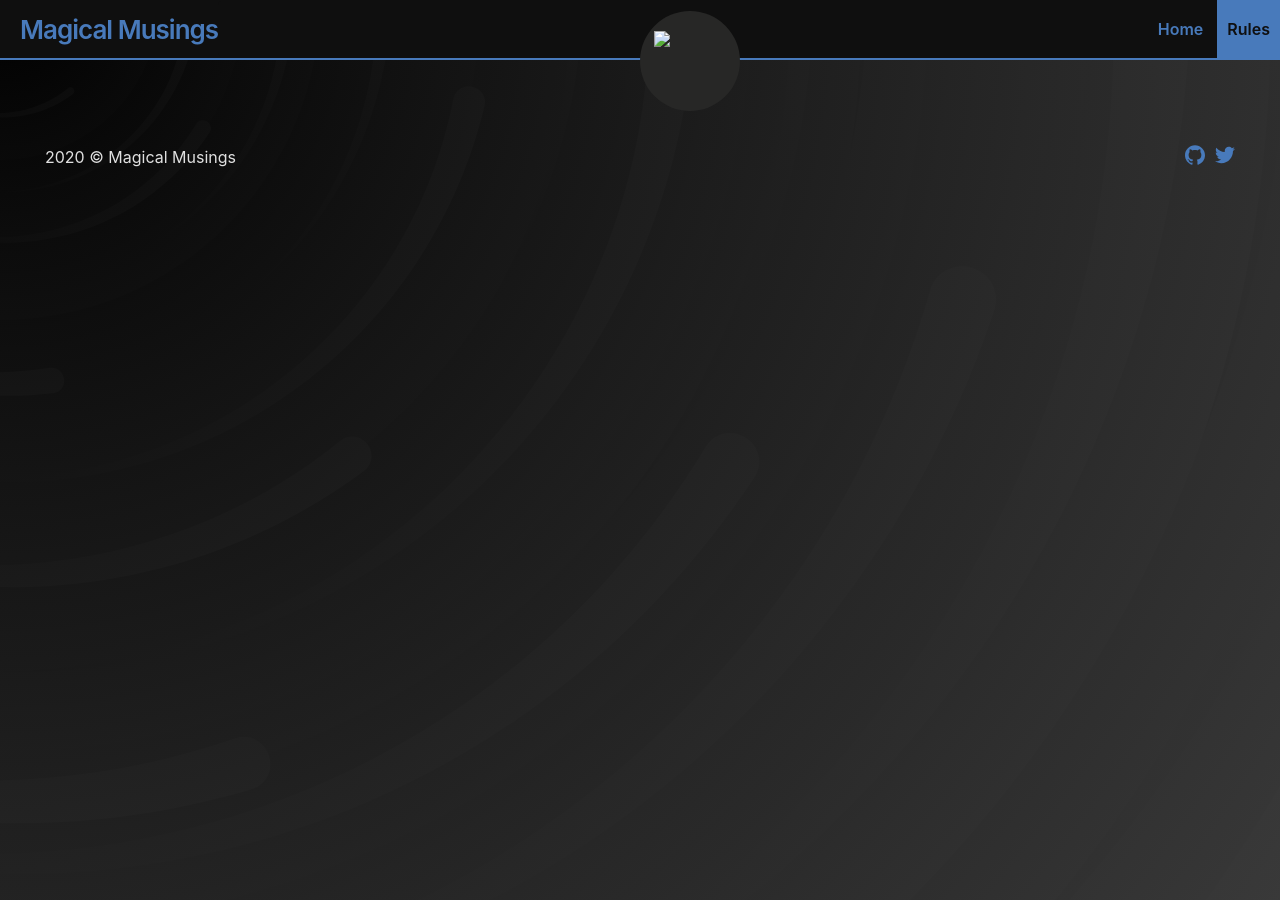
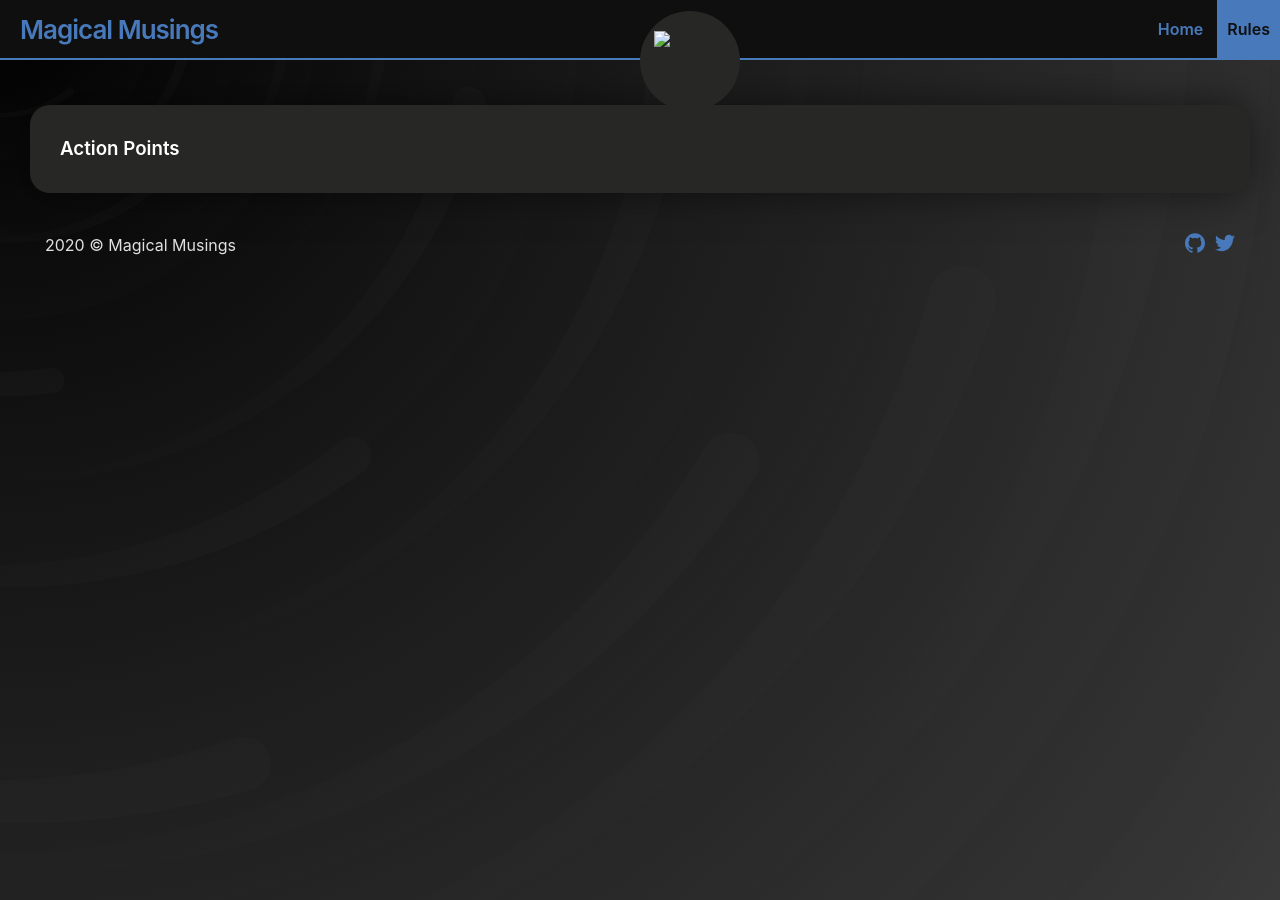
Before and after one commit to andersthemagi/magicalmusings.github.io, a Jekyll site: the page built from rules.md, in a window 1280 px wide. Built offline with Jekyll 4.4.1, drawn with Linux system fonts in a browser that asks for light colours.

Commit message:
Update rules.html

```diff
--- a/_layouts/rules.html
+++ b/_layouts/rules.html
@@ -15,7 +15,7 @@ layout: default
     {%- endif -%}
     <div class="box home-box">
       <div class="post-list">
-        {%- for post in site.categories["rules"] -%}
+        {%- for post in site.categories["Rules"] -%}
           <a class="post-link" href="{{ post.url | relative_url }}">
             <h3>{{ post.title | escape }}</h3>
           </a>
```
